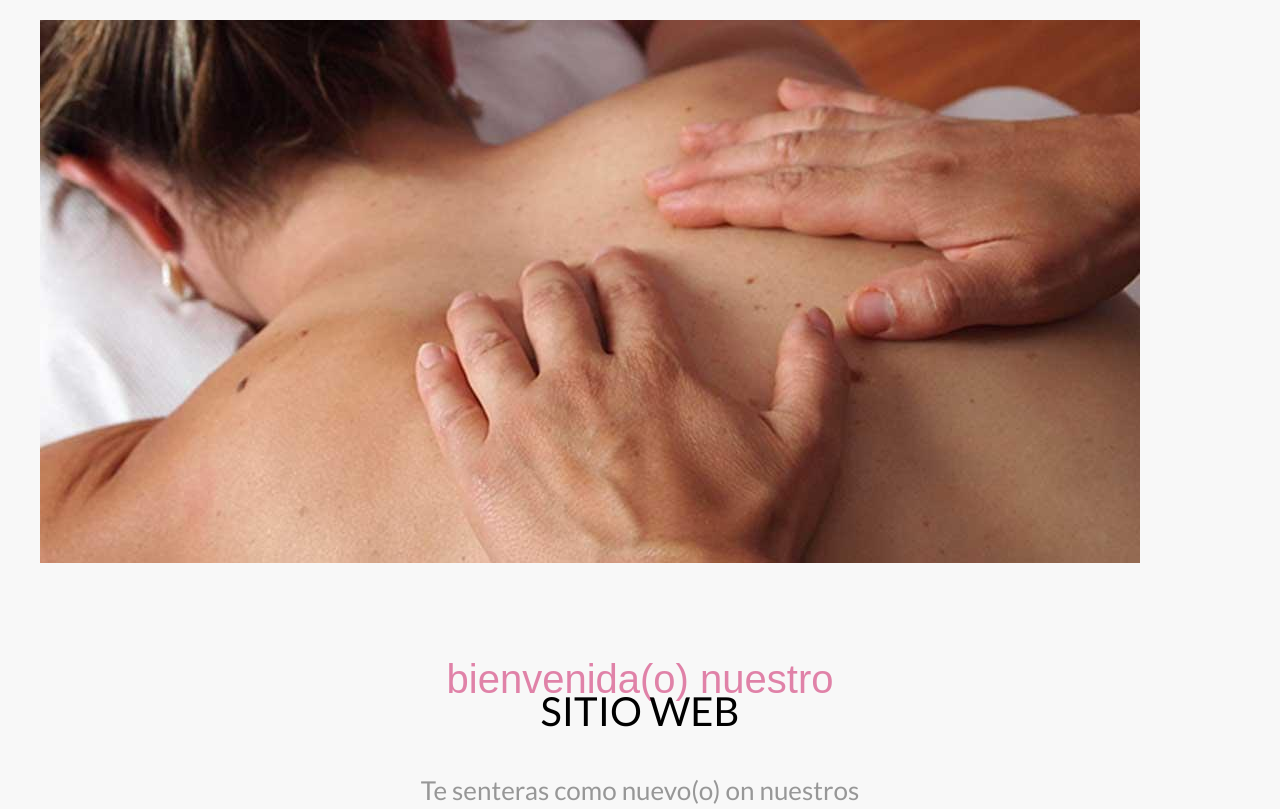
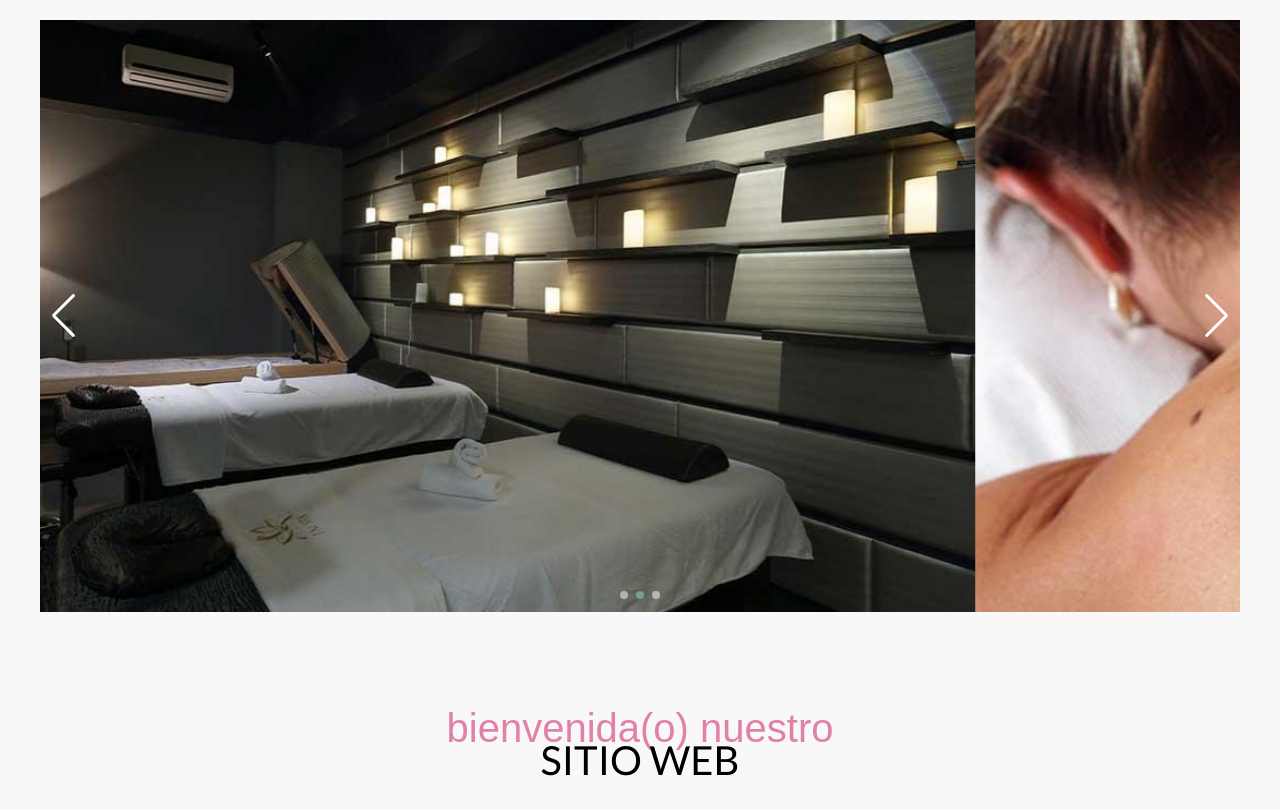
Before and after one commit to whan05/Spa-Web-page, a website: page index.html in a window 1280 px wide. Shown: the part 371-1180 px from the top of the page. Drawn offline with nearby package versions, Linux system fonts and the light colour scheme; a web font is replaced by a local one.

Commit message:
Se finaliza el proyecto y se agregan las funciones

```diff
--- a/index.html
+++ b/index.html
@@ -9,6 +9,8 @@
     <link rel="preconnect" href="https://fonts.gstatic.com" crossorigin>
     <link href="https://fonts.googleapis.com/css2?family=Italianno&family=Lato:wght@400;700;900&display=swap" rel="stylesheet">
     <link rel="stylesheet" href="build/css/app.css">
+    <!-- Swiper JS -->
+    <link rel="stylesheet" href="https://cdn.jsdelivr.net/npm/swiper@8/swiper-bundle.min.css"/>
 </head>
 <body>
     <header class="header contenedor">
@@ -37,11 +39,13 @@
             </nav>
         </div>
     </div>
-    <secion class="slider">
+    <section class="slider contenedor">
         <ul class="slider__contenedor">
-            <li class="slider__slice"><img src="./build/img/slide_02.jpg" alt="imagen slide"></li>
+            <li class="slider__slide"><img class="slider__imagen" src="./build/img/slide_01.jpg" alt="imagen slide"></li>
+            <li class="slider__slide"><img class="slider__imagen" src="./build/img/slide_02.jpg" alt="imagen slide"></li>
+            <li class="slider__slide"><img class="slider__imagen" src="./build/img/slide_03.jpg" alt="imagen slide"></li>
         </ul>
-    </secion>
+    </section>
     <section class="bienvenida seccion">
         <h1 class="bienvenida__heading">bienvenida(o) nuestro <span>Sitio Web</span></h1>
         <p class="bienvenida__texto">Te senteras como nuevo(o) on nuestros masajistas profesionales</p>
@@ -201,5 +205,7 @@
         </div>
         <p class="footer__copyright">Carolina Spa & Salon, Todos los derechos reservados</p>
     </footer>
+    <script src="https://cdn.jsdelivr.net/npm/swiper@8/swiper-bundle.min.js"></script>
+    <script src="./js/app.js"></script>
 </body>
 </html>
--- /dev/null
+++ b/js/app.js
@@ -0,0 +1,11 @@
+window.swiper = new Swiper({
+    el: ".slider__contenedor",
+    slideClass: "slider__slide",
+    createElements: true,
+    autoplay: {
+        delay: 5000
+    },
+    loop: true,
+    pagination: true,
+    navigation: true
+})
--- a/src/scss/ui/contenido/_index.scss
+++ b/src/scss/ui/contenido/_index.scss
@@ -3,3 +3,4 @@
 @forward "horarios";
 @forward "productos";
 @forward "cita";
+@forward "slider";
--- /dev/null
+++ b/src/scss/ui/contenido/_slider.scss
@@ -0,0 +1,30 @@
+@use 'base/variables' as v;
+
+.slider {
+    overflow: hidden;
+    position: relative;
+    &__slide {
+        height: 100%;
+        flex-shrink: 0;
+        width: 100%;
+        position: relative;
+        transition-property: transform;
+    }
+
+    &__imagen {
+        width: 100%;
+    }
+
+    .swiper-button-prev, .swiper-button-next {
+        color: v.$blanco;
+    }
+
+    .swiper-pagination-bullet {
+        background-color: v.$blanco;
+        opacity: .5;
+    }
+
+    .swiper-pagination-bullet-active {
+        background-color: v.$primario;
+    }
+}
```
Also changed, not shown: build/css/app.css, 1 other file.
